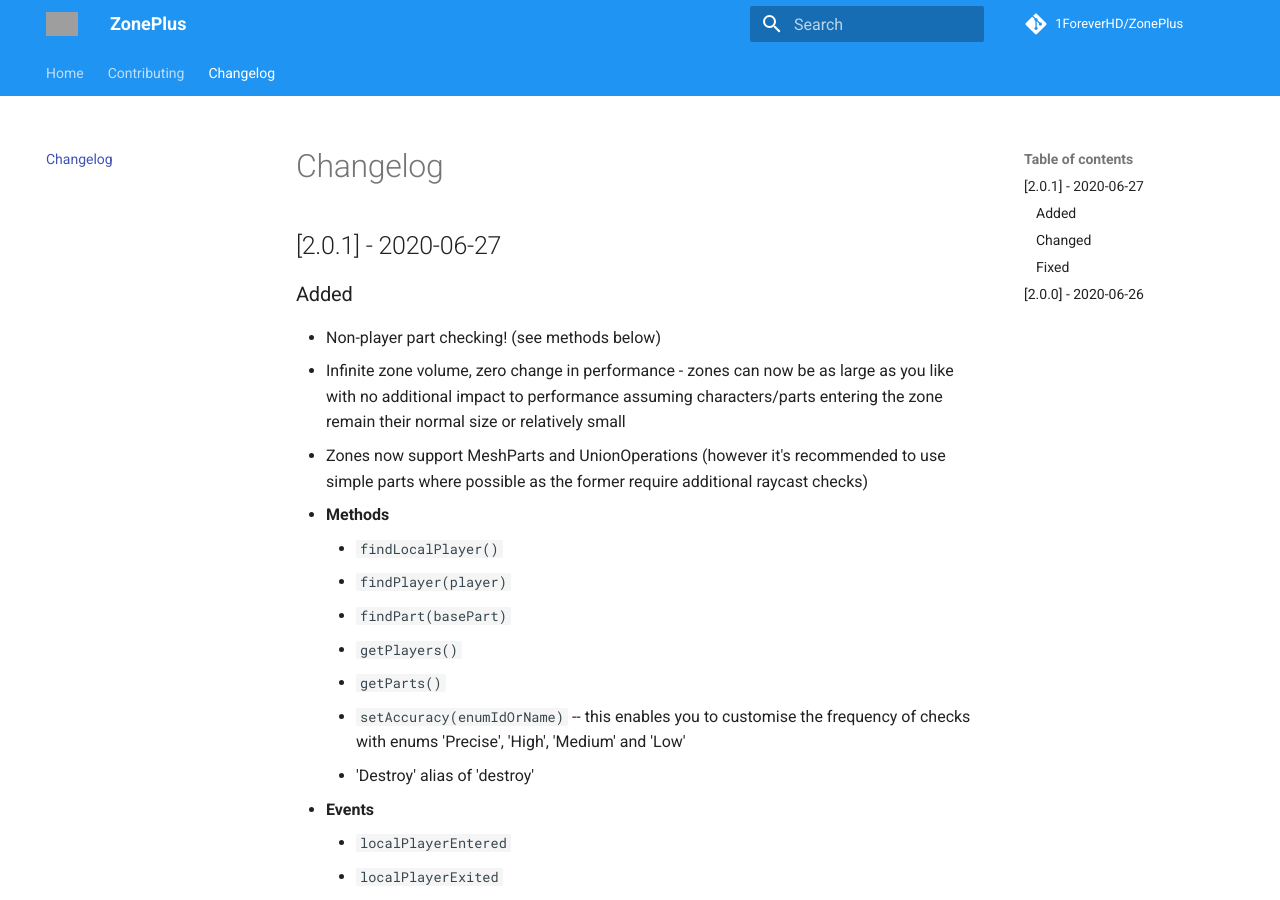
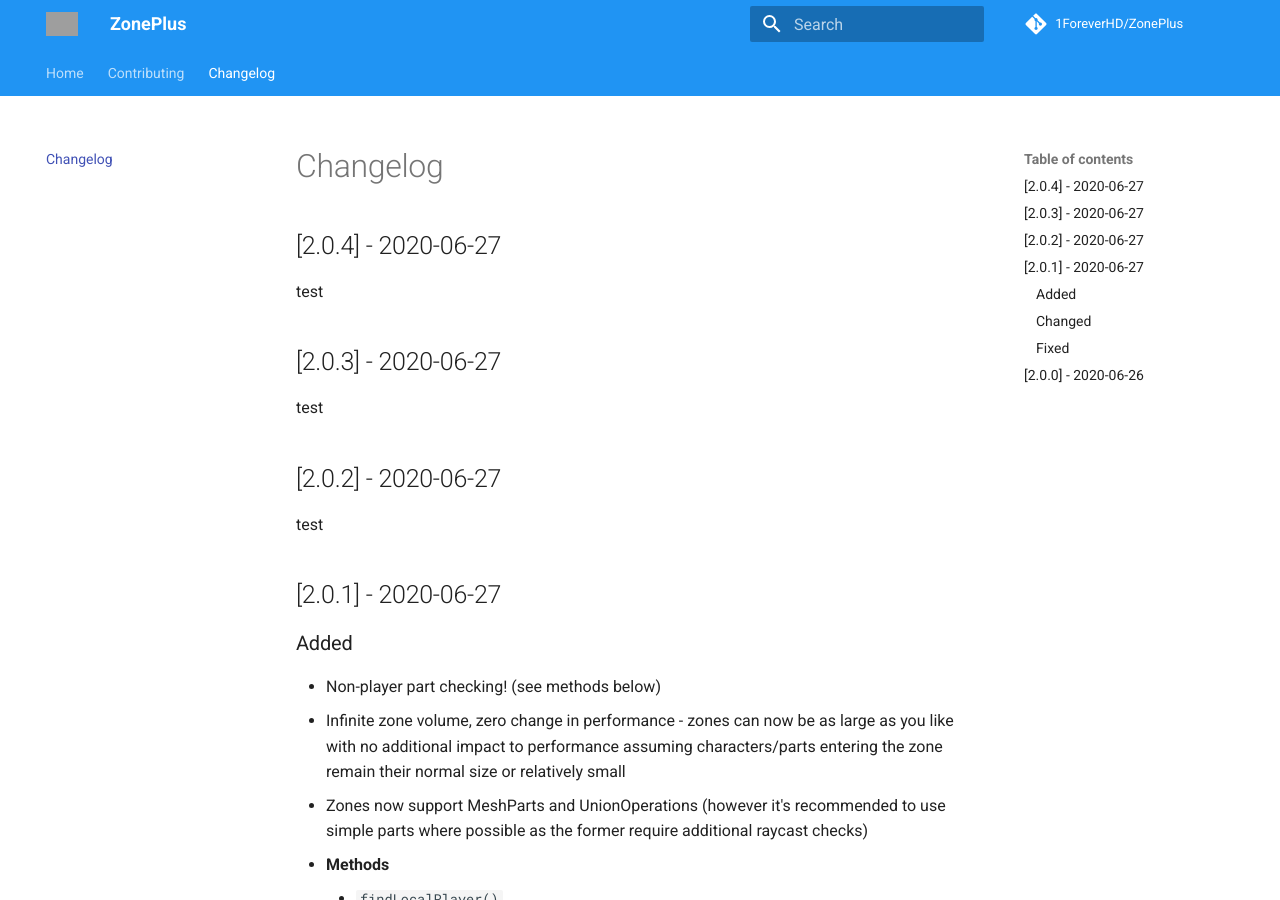
Before and after one commit to 1ForeverHD/ZonePlus, an MkDocs documentation site: the page built from docs/changelog.md, in a window 1280 px wide and 900 px high. Built offline with MkDocs 1.6.1 and Material for MkDocs 9.7.7, drawn with Linux system fonts in a browser that asks for light colours; comment, search, counter and statistics services are not loaded; grey boxes are pictures that could not be loaded.

Commit message:
update changelog test

```diff
--- a/docs/changelog.md
+++ b/docs/changelog.md
@@ -1,3 +1,12 @@
+## [2.0.4] - 2020-06-27
+test
+
+## [2.0.3] - 2020-06-27
+test
+
+## [2.0.2] - 2020-06-27
+test
+
 ## [2.0.1] - 2020-06-27
 ### Added
 - Non-player part checking! (see methods below)
```
